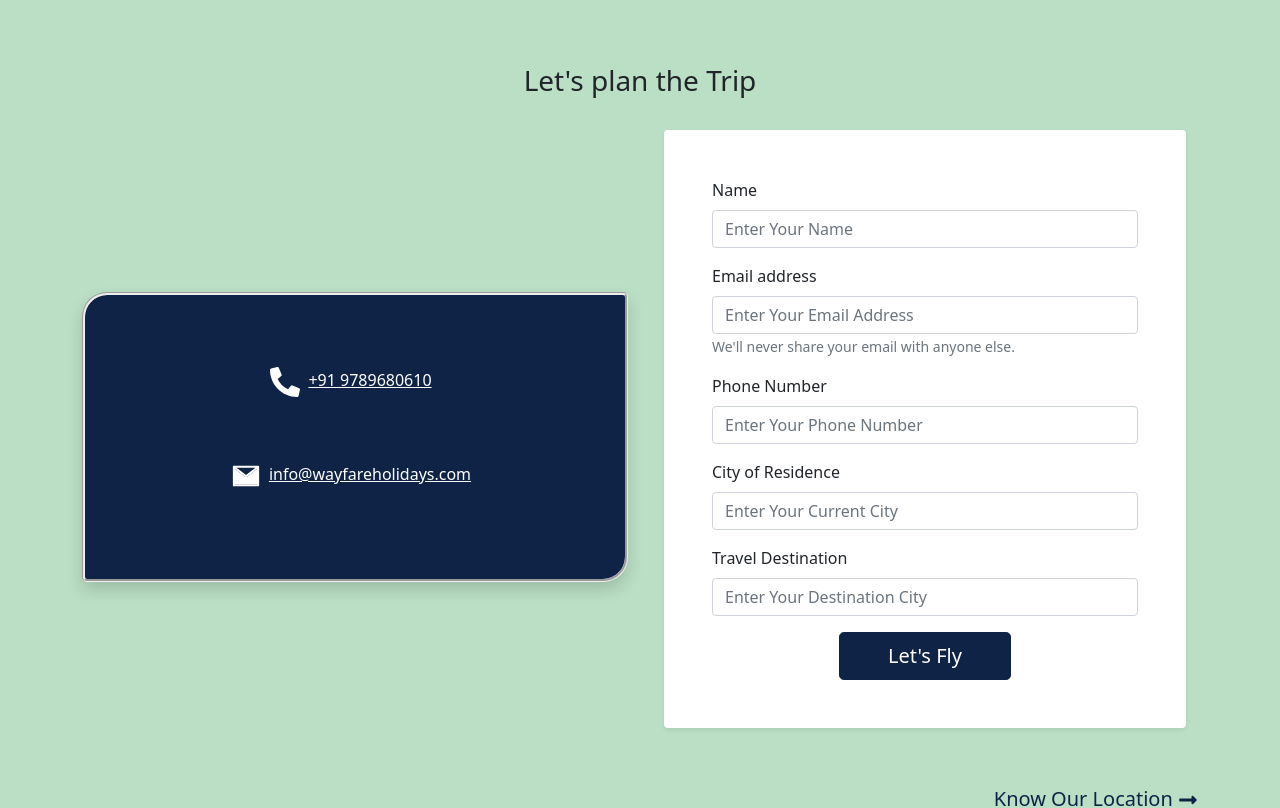
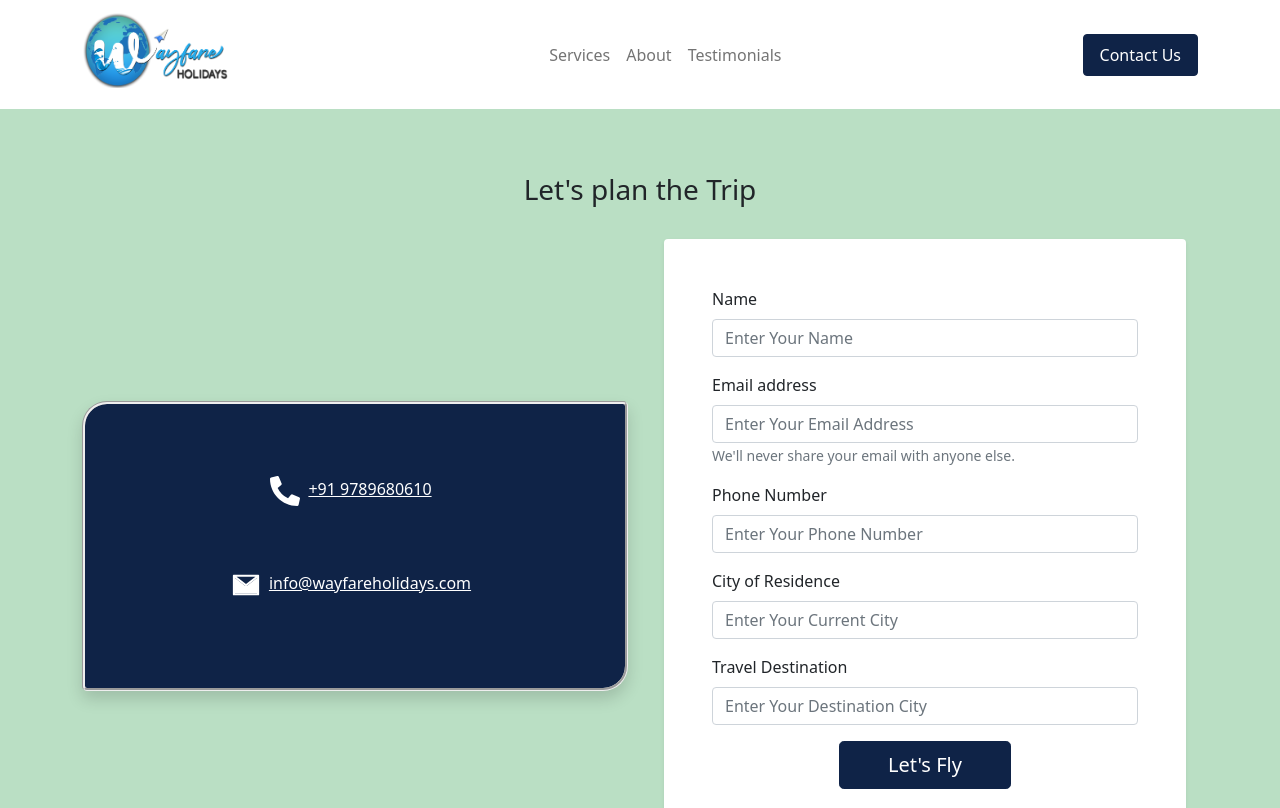
Before and after one commit to shreegowtham27/beta-wayfare, a Next.js app: page /contact in a window 1280 px wide. Shown: the top 808 px of the page. Built offline with nearby package versions, Linux system fonts and the light colour scheme.

Commit message:
refreshed codebase

```diff
--- a/package.json
+++ b/package.json
@@ -14,10 +14,11 @@
     "mailgun-js": "^0.22.0",
     "next": "12.1.6",
     "next-seo": "^5.4.0",
+    "react-bootstrap": "^2.4.0",
     "react-dom": "18.1.0",
     "react-icons": "^4.3.1",
-    "react-nextjs-toast": "^1.2.5",
     "react-parallax": "^3.5.0",
+    "react-toastify": "^9.0.3",
     "sass": "^1.51.0"
   },
   "devDependencies": {
--- a/pages/api/hello.js
+++ /dev/null
@@ -1,5 +0,0 @@
-// Next.js API route support: https://nextjs.org/docs/api-routes/introduction
-
-export default function handler(req, res) {
-  res.status(200).json({ name: 'John Doe' })
-}
--- a/pages/components/contact.js
+++ b/pages/components/contact.js
@@ -2,7 +2,9 @@ import { useState } from 'react';
 import Head from 'next/head';
 import { Form,Button, Container, Col, Row } from 'react-bootstrap';
 import SSRProvider from 'react-bootstrap/SSRProvider';
-import { ToastContainer,toast } from 'react-nextjs-toast'
+// import { ToastContainer,toast } from 'react-nextjs-toast'
+import { ToastContainer, toast } from 'react-toastify';
+import 'react-toastify/dist/ReactToastify.css';
 import {FaPhoneAlt} from "react-icons/fa"
 import {AiTwotoneMail} from "react-icons/ai"
 import {FaLongArrowAltRight} from "react-icons/fa"
@@ -37,13 +39,13 @@ export default function ContactForm() {
         console.log(responseData)
 
         if (parseInt(responseData.successCode) === 200){(
-            toast.notify(responseData.body,{
+            toast.success(responseData.body,{
                 duration: 5,
                 type: "success"
             })
         )}else{
             console.log(responseData.body)
-            toast.notify(responseData.body,{
+            toast.error(responseData.body,{
                 duration: 5,
                 type: "error"
             })
@@ -106,7 +108,17 @@ export default function ContactForm() {
                                 </Col>
                             </Row>
                             <a href="/contact" style={{textAlign: 'end', fontSize:'20px'}} className="d-block my-3 font-weight-bold text-primary text-decoration-none">Know Our Location <FaLongArrowAltRight/></a>
-                        <ToastContainer />
+                            <ToastContainer
+                                position="top-center"
+                                autoClose={5000}
+                                hideProgressBar={false}
+                                newestOnTop={false}
+                                closeOnClick
+                                rtl={false}
+                                pauseOnFocusLoss
+                                draggable
+                                pauseOnHover
+                            />
                     </Container>
                 </main>
             </div>
--- a/pages/contact.js
+++ b/pages/contact.js
@@ -1,115 +1,16 @@
-import { useState } from 'react';
-import Head from 'next/head';
-import { Form,Button, Container, Col, Row } from 'react-bootstrap';
-import SSRProvider from 'react-bootstrap/SSRProvider';
-import { ToastContainer,toast } from 'react-nextjs-toast'
-import {FaPhoneAlt} from "react-icons/fa"
-import {AiTwotoneMail} from "react-icons/ai"
-import {FaLongArrowAltRight} from "react-icons/fa"
+import React from "react"
+import ContactForm from "./components/contact"
+import Footer from "./components/footer"
+import NavBar from "./components/navbar"
 
+const ContactPage = () =>{
+    return(
+        <div>
+            <NavBar/>
+            <ContactForm/>
+            <Footer/>
+        </div>
+    )
+}
 
-export default function ContactForm() {
-    const [name, setName] = useState('');
-    const [email, setEmail] = useState('');
-    const [destination, setDestination] = useState('');
-    const [phone, setPhone] = useState('');
-    const [city, setCity] = useState('');
-
-    const handleSubmit = async (e) => {
-        e.preventDefault();
-        const data = {
-            name,
-            email,
-            destination,
-            phone,
-            city
-        };
-
-        const response = await fetch("/api/contact",{
-                method:'post',
-                body: JSON.stringify(data),
-                headers:{
-                    'Content-Type':'application/json'
-                }
-            })
-        const responseData = await response.json()
-
-        console.log(responseData)
-
-        if (parseInt(responseData.successCode) === 200){(
-            toast.notify(responseData.body,{
-                duration: 5,
-                type: "success"
-            })
-        )}else{
-            console.log(responseData.body)
-            toast.notify(responseData.body,{
-                duration: 5,
-                type: "error"
-            })
-        }
-    };
-
-    return (
-        <SSRProvider>
-            <div id="contact"  className="bg-secondary p-3">
-                <main>
-                    <Container>
-                            <h3 className="text-center mt-5">Let&#39;s plan the Trip</h3>
-                            <Row className="justify-content-md-center align-items-center h-75">
-                                <Col md={6}>
-                                    <div style={{borderRadius:"25px 5px 25px 5px",borderStyle:"groove"}} className="text-center bg-primary font-weight-bold py-5 shadow">
-                                        <p className="p-4 text-center font-weight-bold">
-                                            <FaPhoneAlt size={30} color="#fff"/>
-                                            <a className="text-white px-2" href="tel:+919789680610">+91 9789680610</a>
-                                        </p>
-                                        <p className="p-4">
-                                            <AiTwotoneMail size={30} color="#fff"/>
-                                            <a className="text-white px-2" href="mailto:someone@example.com">info@wayfareholidays.com</a>
-                                        </p>
-                                    </div>
-                                </Col>
-                                <Col md={6} className="p-4">
-                                    <Form onSubmit={handleSubmit} className="shadow-sm p-5 mb-3 bg-body rounded">
-                                        <Form.Group className="mb-3" controlId="formBasicEmail">
-                                            <Form.Label>Name</Form.Label>
-                                            <Form.Control type="text" onChange={e => setName(e.target.value)} placeholder="Enter Your Name" />
-                                        </Form.Group>
-
-                                        <Form.Group className="mb-3" controlId="formBasicEmail">
-                                            <Form.Label>Email address</Form.Label>
-                                            <Form.Control type="email" onChange={e => setEmail(e.target.value)} placeholder="Enter Your Email Address" />
-                                            <Form.Text className="text-muted">
-                                                We&apos;ll never share your email with anyone else.
-                                            </Form.Text>
-                                        </Form.Group>
-
-                                        <Form.Group className="mb-3" controlId="formBasicEmail">
-                                            <Form.Label>Phone Number</Form.Label>
-                                            <Form.Control type="text" onChange={e => setPhone(e.target.value)} placeholder="Enter Your Phone Number" />
-                                        </Form.Group>
-
-                                        <Form.Group className="mb-3" controlId="formBasicEmail">
-                                            <Form.Label>City of Residence</Form.Label>
-                                            <Form.Control type="text" onChange={e => setCity(e.target.value)} placeholder="Enter Your Current City" />
-                                        </Form.Group>
-
-                                        <Form.Group className="mb-3" controlId="formBasicEmail">
-                                            <Form.Label>Travel Destination</Form.Label>
-                                            <Form.Control type="text" onChange={e => setDestination(e.target.value)} placeholder="Enter Your Destination City" />
-                                        </Form.Group>
-
-                                        <Button variant="primary" className="d-block mx-auto px-5" size="lg" type="submit">
-                                            Let&#39;s Fly
-                                        </Button>
-                                    </Form>
-                                </Col>
-                            </Row>
-                            <a href="/contact" style={{textAlign: 'end', fontSize:'20px'}} className="d-block my-3 font-weight-bold text-primary text-decoration-none">Know Our Location <FaLongArrowAltRight/></a>
-                        <ToastContainer />
-                    </Container>
-                </main>
-            </div>
-        </SSRProvider>
-    );
-}
+export default ContactPage
```
Also changed, not shown: 1 other file (tests, documents, lock files or other folders).
